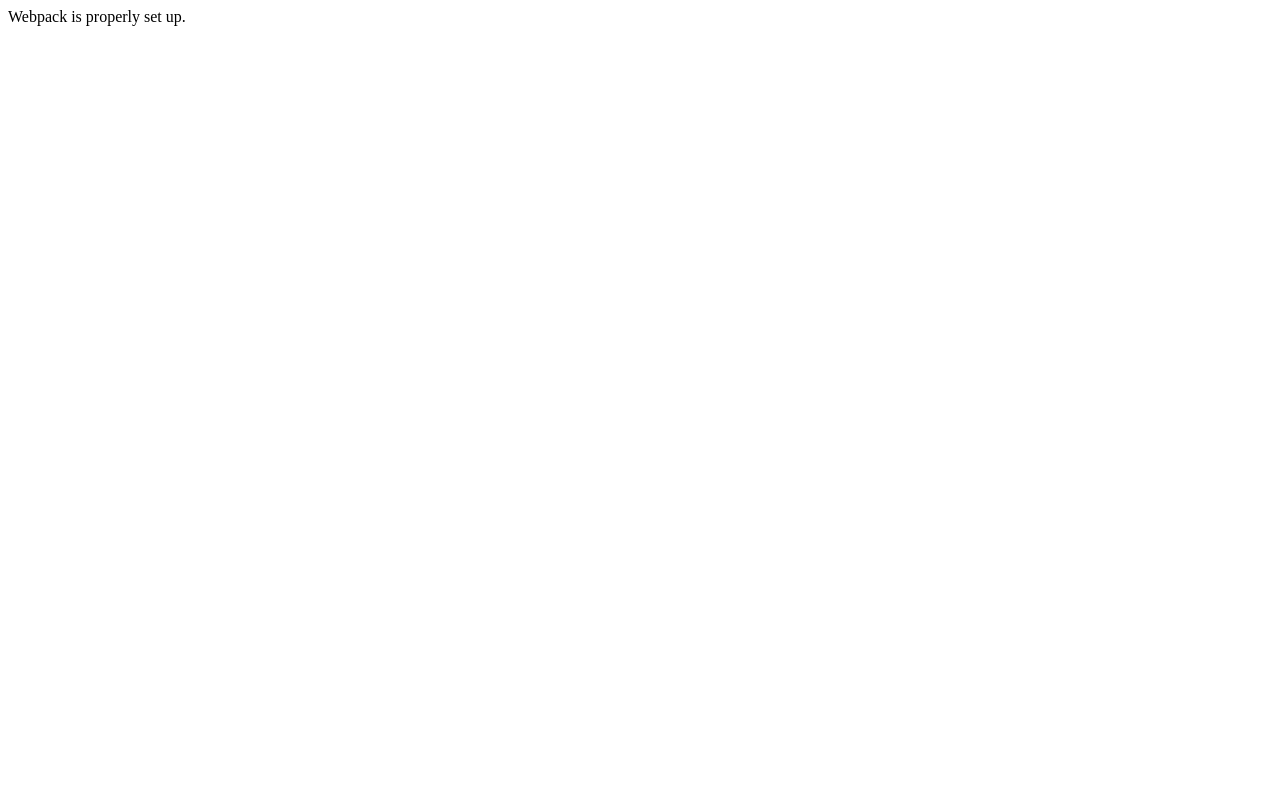
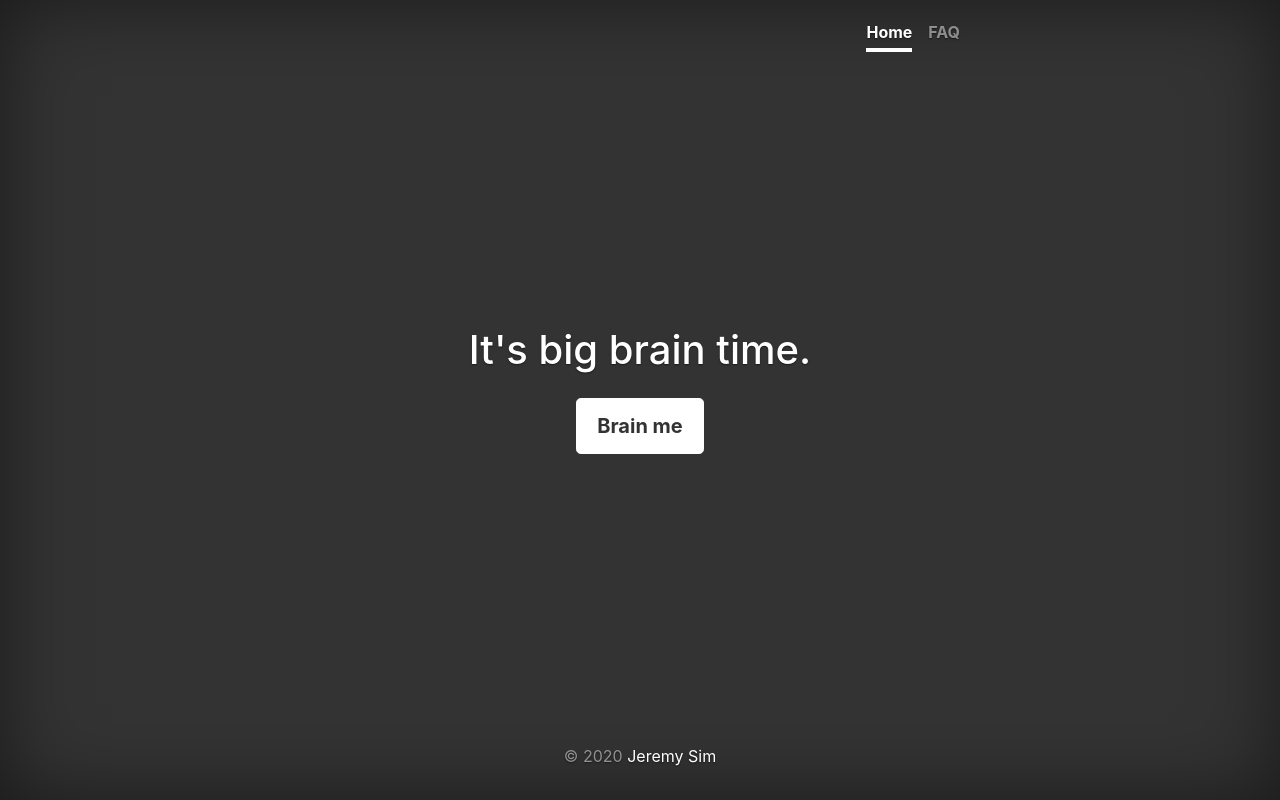
Before and after one commit to jsim0809/15-minutes-of-brain, a React app: page / in a window 1280 px wide. Built offline with nearby package versions, Linux system fonts and the light colour scheme.

Commit message:
Initial Bootstrap CSS setup.

```diff
--- a/client/App.jsx
+++ b/client/App.jsx
@@ -1,18 +1,38 @@
 import React from 'react';
+import Header from './Header.jsx';
+import Home from './Home.jsx';
+import FAQ from './FAQ.jsx';
+import Footer from './Footer.jsx';
 
 class App extends React.Component {
   constructor(props) {
     super(props);
 
-     }
-
+    this.state = {
+      tab: 'home',
+      video: null,
+      showThumbs: false,
+    }
+  }
 
   render() {
+    const { tab, video, showThumbs } = this.state;
+
+    // Set the body varilable to whichever tab is selected to render.
+    let body = null;
+    if (tab === 'home'){
+      body = <Home video={video} showThumbs={showThumbs} />;
+    } else if (tab === 'faq') {
+      body = <FAQ />;
+    }
+
     return (
-      <div>
-        Webpack is properly set up.
+      <div className="cover-container d-flex w-100 h-100 p-3 mx-auto flex-column">
+        <Header tab={tab} />
+        {body}
+        <Footer />
       </div>
-    )
+    );
   }
 }
 
--- /dev/null
+++ b/client/FAQ.jsx
@@ -0,0 +1,16 @@
+import React from 'react';
+
+const FAQ = () => (
+  <span>
+
+    <div>What's this site about?</div>
+    <div className="subtitle">Studies show that <a href="#">decision fatigue</a> often hits us hardest at the end of the day,
+            when we're deciding what to do with our free time. This leads to a lot of wasted hours -- our minds are literally too tired
+            to know what to do. 15 Minutes of Brain is designed to fill those gaps with growth and learning. Watch interesting videos,
+            customize your taste profile, and level up your knowledge about the world.</div>
+    <div>Go on, press the button. It's big brain time.</div>
+
+  </span>
+);
+
+export default FAQ;
--- /dev/null
+++ b/client/Footer.jsx
@@ -0,0 +1,11 @@
+import React from 'react';
+
+const Footer = () => (
+  <footer className="mastfoot mt-auto">
+    <div className="inner">
+    <p>&#169; 2020 <a href="https://github.com/jsim0809/">Jeremy Sim</a></p>
+    </div>
+  </footer>
+);
+
+export default Footer;
--- /dev/null
+++ b/client/Header.jsx
@@ -0,0 +1,15 @@
+import React from 'react';
+
+const Header = ({ tab }) => (
+  <header className="masthead mb-auto">
+      <div className="inner">
+        <h3 className="masthead-brand"></h3>
+        <nav className="nav nav-masthead justify-content-center">
+          <a className={`nav-link ${tab === 'home' ? 'active' : ''}`} href="#">Home</a>
+          <a className={`nav-link ${tab === 'faq' ? 'active' : ''}`} href="#">FAQ</a>
+        </nav>
+      </div>
+    </header>
+);
+
+export default Header;
--- /dev/null
+++ b/client/Home.jsx
@@ -0,0 +1,14 @@
+import React from 'react';
+
+const Home = ({ video, showThumbs }) => (
+  <main role="main" className="inner cover">
+    <h1 className="cover-heading">It's big brain time.</h1>
+    <p className="lead">
+      <a href="#" className="btn btn-lg btn-secondary">Brain me</a>
+    </p>
+    {video ? <div>Video displays here</div> : null}
+    {showThumbs ? <div>Thumbs display here</div> : null}
+  </main>
+);
+
+export default Home;
--- a/public/index.html
+++ b/public/index.html
@@ -1,11 +1,50 @@
-<!DOCTYPE html>
-<html>
+<!doctype html>
+<html lang="en">
+
 <head>
+  <meta charset="utf-8">
+  <meta name="viewport" content="width=device-width, initial-scale=1, shrink-to-fit=no">
+  <!-- Bootstrap CSS -->
+  <link rel="stylesheet" href="https://stackpath.bootstrapcdn.com/bootstrap/4.4.1/css/bootstrap.min.css"
+    integrity="sha384-Vkoo8x4CGsO3+Hhxv8T/Q5PaXtkKtu6ug5TOeNV6gBiFeWPGFN9MuhOf23Q9Ifjh" crossorigin="anonymous">
+  <link rel="stylesheet" href="styles.css">
   <title>15 Minutes of Brain</title>
-  <link rel="stylesheet" href="styles.css">
 </head>
-<body>
-  <div id="app">The html page is coming through.</div>
-  <script type="text/javascript" src="bundle.js"></script>
+
+<body class="text-center" id="app">
+
+
+    <main role="main" class="inner cover">
+      <h1 class="cover-heading">Cover your page.</h1>
+      <p class="lead">Cover is a one-page template for building simple and beautiful home pages. Download, edit the
+        text, and add your own fullscreen background photo to make it your own.</p>
+      <p class="lead">
+        <a href="#" class="btn btn-lg btn-secondary">Learn more</a>
+      </p>
+    </main>
+
 </body>
+
+
+<!-- <body class="text-center">
+  <div class="cover-container d-flex w-100 h-100 p-3 mx-auto flex-column">
+    <span id="app"></span>
+    <footer class="mastfoot mt-auto">
+      <div class="inner">
+        <p>&#169; 2020 <a href="https://github.com/jsim0809/">Jeremy Sim</a></p>
+      </div>
+    </footer>
+  </div>
+</body> -->
+
+<!-- Optional JavaScript -->
+<script type="text/javascript" src="bundle.js"></script>
+<!-- jQuery first, then Popper.js, then Bootstrap JS -->
+<script src="https://code.jquery.com/jquery-3.4.1.slim.min.js"
+  integrity="sha384-J6qa4849blE2+poT4WnyKhv5vZF5SrPo0iEjwBvKU7imGFAV0wwj1yYfoRSJoZ+n" crossorigin="anonymous"></script>
+<script src="https://cdn.jsdelivr.net/npm/popper.js@1.16.0/dist/umd/popper.min.js"
+  integrity="sha384-Q6E9RHvbIyZFJoft+2mJbHaEWldlvI9IOYy5n3zV9zzTtmI3UksdQRVvoxMfooAo" crossorigin="anonymous"></script>
+<script src="https://stackpath.bootstrapcdn.com/bootstrap/4.4.1/js/bootstrap.min.js"
+  integrity="sha384-wfSDF2E50Y2D1uUdj0O3uMBJnjuUD4Ih7YwaYd1iqfktj0Uod8GCExl3Og8ifwB6" crossorigin="anonymous"></script>
+
 </html>
--- a/public/styles.css
+++ b/public/styles.css
@@ -0,0 +1,106 @@
+/*
+ * Globals
+ */
+
+/* Links */
+a,
+a:focus,
+a:hover {
+  color: #fff;
+}
+
+/* Custom default button */
+.btn-secondary,
+.btn-secondary:hover,
+.btn-secondary:focus {
+  color: #333;
+  text-shadow: none; /* Prevent inheritance from `body` */
+  background-color: #fff;
+  border: .05rem solid #fff;
+}
+
+
+/*
+ * Base structure
+ */
+
+html,
+body {
+  height: 100%;
+  background-color: #333;
+}
+
+body {
+  display: -ms-flexbox;
+  display: flex;
+  color: #fff;
+  text-shadow: 0 .05rem .1rem rgba(0, 0, 0, .5);
+  box-shadow: inset 0 0 5rem rgba(0, 0, 0, .5);
+}
+
+.cover-container {
+  max-width: 42em;
+}
+
+
+/*
+ * Header
+ */
+.masthead {
+  margin-bottom: 2rem;
+}
+
+.masthead-brand {
+  margin-bottom: 0;
+}
+
+.nav-masthead .nav-link {
+  padding: .25rem 0;
+  font-weight: 700;
+  color: rgba(255, 255, 255, .5);
+  background-color: transparent;
+  border-bottom: .25rem solid transparent;
+}
+
+.nav-masthead .nav-link:hover,
+.nav-masthead .nav-link:focus {
+  border-bottom-color: rgba(255, 255, 255, .25);
+}
+
+.nav-masthead .nav-link + .nav-link {
+  margin-left: 1rem;
+}
+
+.nav-masthead .active {
+  color: #fff;
+  border-bottom-color: #fff;
+}
+
+@media (min-width: 48em) {
+  .masthead-brand {
+    float: left;
+  }
+  .nav-masthead {
+    float: right;
+  }
+}
+
+
+/*
+ * Cover
+ */
+.cover {
+  padding: 0 1.5rem;
+}
+.cover .btn-lg {
+  margin-top: 1rem;
+  padding: .75rem 1.25rem;
+  font-weight: 700;
+}
+
+/*
+ * Footer
+ */
+.mastfoot {
+  color: rgba(255, 255, 255, .5);
+}
```
Also changed, not shown: 1 other file (tests, documents, lock files or other folders).
